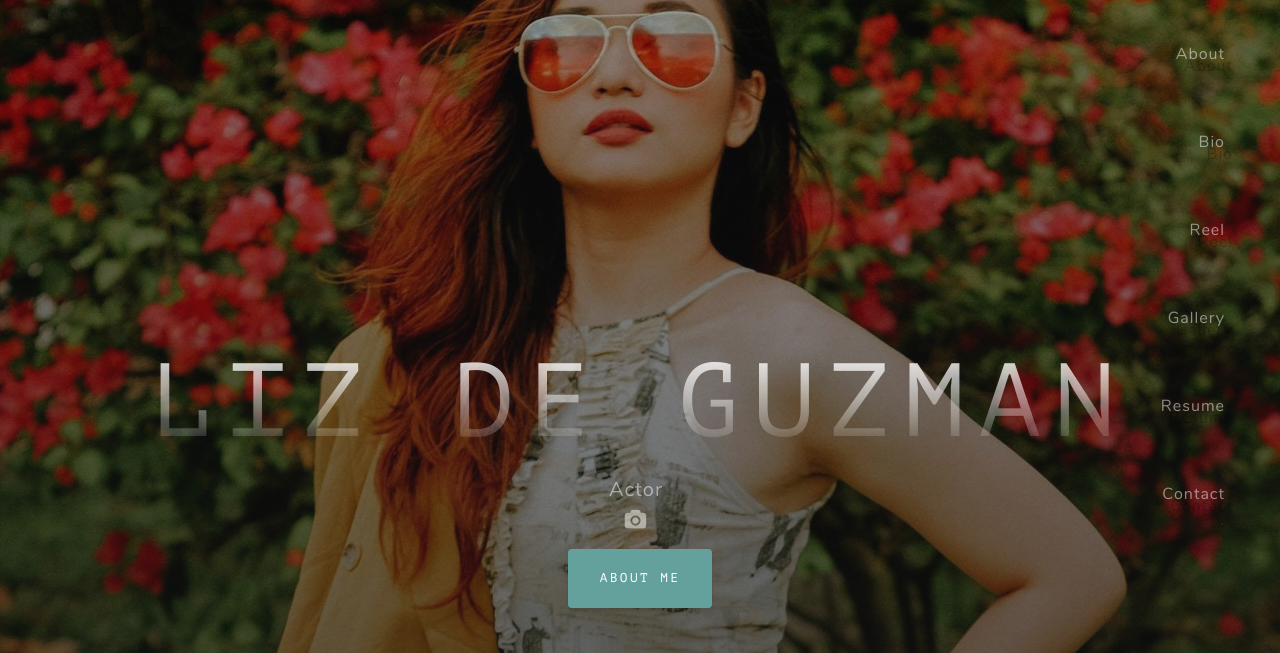
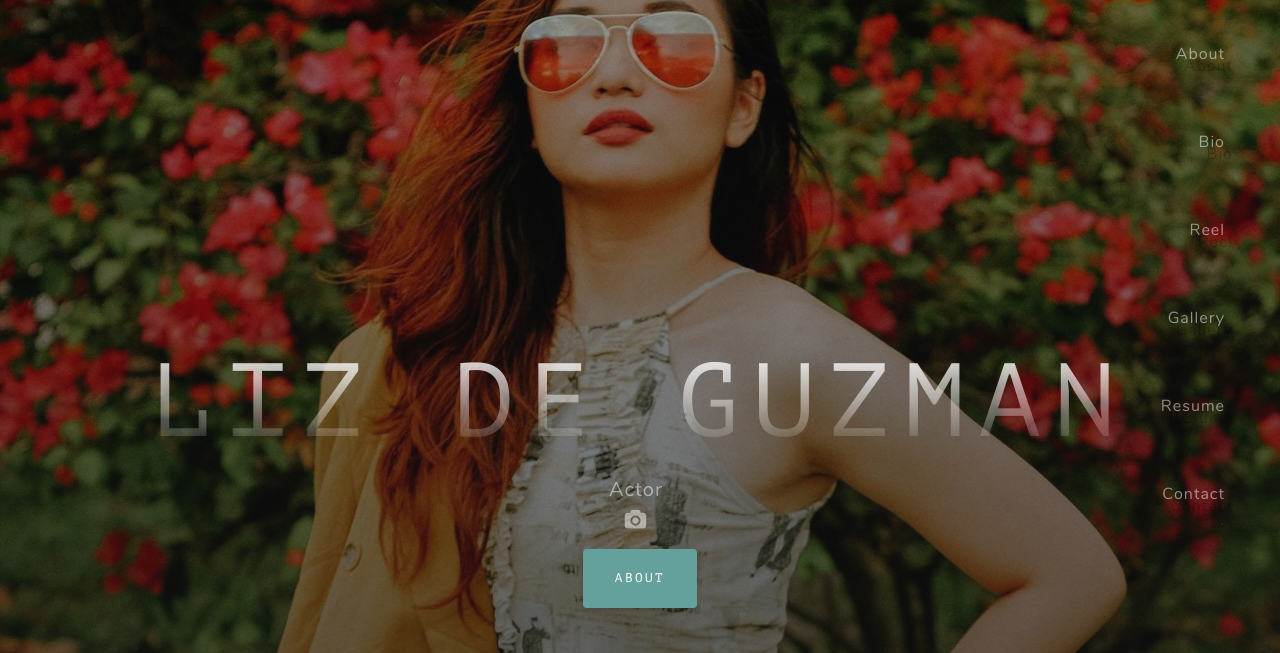
Before and after one commit to theatjln/actorsamplesite, a plain HTML site: page index.html in a window 1280 px wide. Shown: the part 104-757 px from the top of the page. Drawn offline with Linux system fonts and the light colour scheme.

Commit message:
About Me to About

```diff
--- a/index.html
+++ b/index.html
@@ -84,7 +84,7 @@
           </span> -->
           </h2>
           <a href="#about" class="btn btn-primary js-scroll-trigger mb-5"
-            >About Me</a
+            >About</a
           >
           <div class="social d-flex justify-content-center mb-3">
             <a
```
